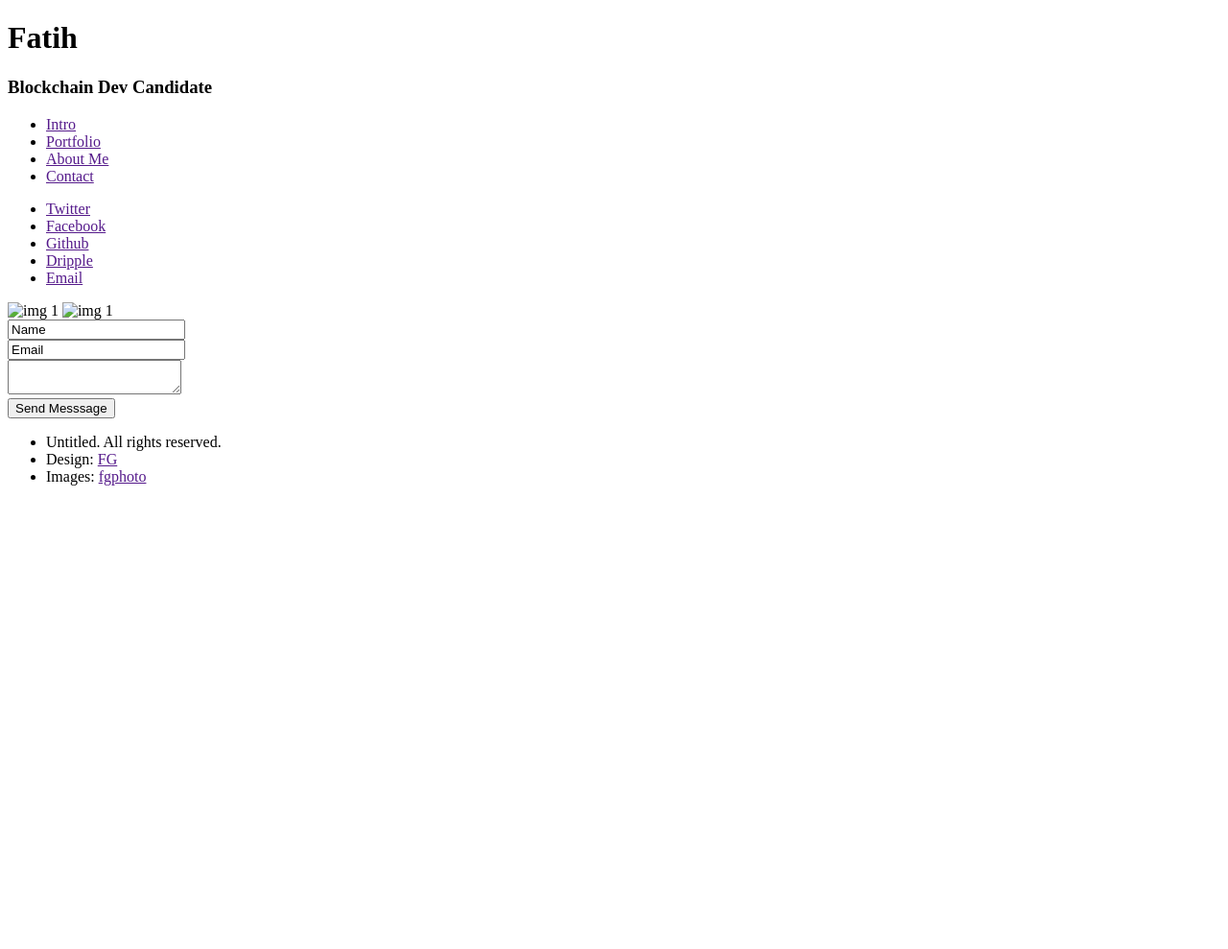
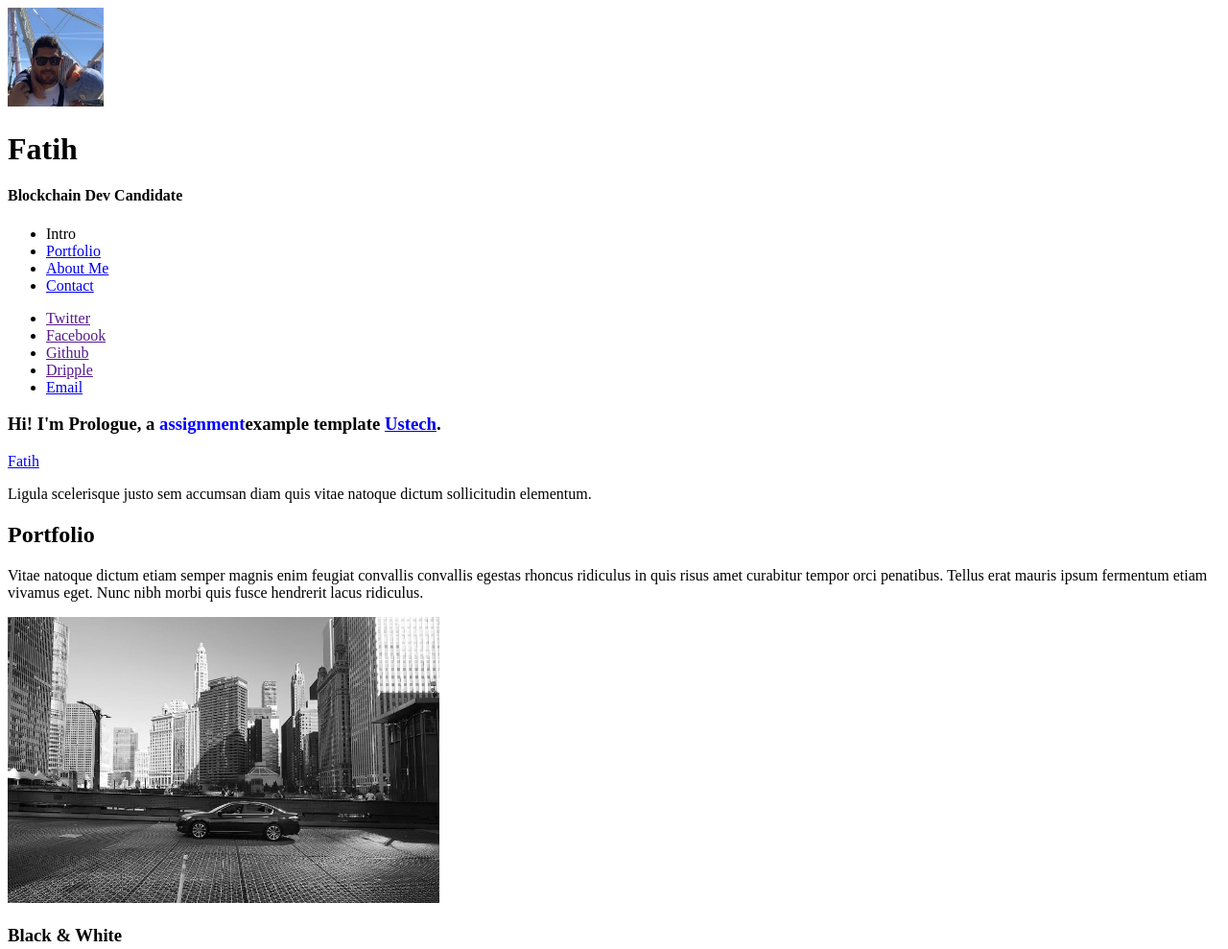
Before and after one commit to fgulen/Assignment-1, a plain HTML site: page index.html in a window 1280 px wide. Shown: the top 989 px of the page at 96% size. Before the commit the page ends 800 px from the top, so only its background shows below. Drawn offline with Linux system fonts and the light colour scheme.

Commit message:
images and links

```diff
--- a/index.html
+++ b/index.html
@@ -1,42 +1,70 @@
 <!DOCTYPE html>
 <html lang="en">
+
 <head>
     <meta charset="UTF-8">
     <meta http-equiv="X-UA-Compatible" content="IE=edge">
     <meta name="viewport" content="width=device-width, initial-scale=1.0">
     <title>Assignment 1</title>
 </head>
+
 <body>
+    <img src="./images/ben.jpeg" alt="fatih" width="100px" />
     <h1>Fatih</h1>
-    <h3>Blockchain Dev Candidate</h3>
+    <h4>Blockchain Dev Candidate</h4>
     <ul>
-        <li><a href="">Intro</a></li>
-        <li><a href="">Portfolio</a></li>
-        <li><a href="">About Me</a></li>
-        <li><a href="">Contact</a></li>
+        <li><a id="">Intro</a></li>
+        <li><a href="#portfolio">Portfolio</a></li>
+        <li><a href="#aboutme">About Me</a></li>
+        <li><a href="#contact">Contact</a></li>
     </ul>
     <ul>
         <li><a href="">Twitter</a></li>
         <li><a href="">Facebook</a></li>
         <li><a href="">Github</a></li>
         <li><a href="">Dripple</a></li>
-        <li><a href="">Email</a></li>
+        <li><a href="mailto:fatih.gulen@outlook.com">Email</a></li>
     </ul>
-    <img src="" alt=" img 1" width="" height=""/>
-    <img src="" alt=" img 1" width="" height=""/>
+    <h3>Hi! I'm Prologue, a <span style="color:blue">assignment</span>example
+        template <a href="www.ustech.org">Ustech</a>.
+    </h3>
+    <a href="#portfolio"> Fatih</a>
+    <P>Ligula scelerisque justo sem accumsan diam quis
+        vitae natoque dictum sollicitudin elementum.
 
+    </P>
+    <h2 id="portfolio">Portfolio</h2>
+    <P>Vitae natoque dictum etiam semper magnis enim feugiat convallis convallis egestas rhoncus ridiculus in quis risus
+        amet curabitur tempor orci penatibus. Tellus erat
+        mauris ipsum fermentum etiam vivamus eget. Nunc nibh morbi quis fusce hendrerit lacus ridiculus.
+    </P>
+
+    <img src="./images/black_white.png" alt=" img 1" width="450" /></br>
+    <h3>Black & White</h3>
+    <img src="./images/chigago.png" alt=" img 1" width="450" /></br>
+    <h3>Street & the Man</h3>
+    <img src="./images/eifel.png" alt=" img 1" width="450" /></br>
+    <h3>Iron Sign</h3>
+    <h2 id="aboutme">About Me</h2>
+    <img src="./images/sunflower.png" alt=" img 1" width="450" /></br>
+    <h3>Yellow Sun</h3>
+    <P>Vitae natoque dictum etiam semper magnis enim feugiat convallis convallis egestas rhoncus ridiculus in quis risus
+        amet curabitur tempor orci penatibus. Tellus erat
+        mauris ipsum fermentum etiam vivamus eget. Nunc nibh morbi quis fusce hendrerit lacus ridiculus.
+    </P>
+    <h2 id="contact">Contact</h2>
     <form>
         <input type="text" value="Name"></br>
         <input type="email" value="Email"></br>
-        <textarea name=? cols="x" rows="y"></textarea></br>
+        <textarea cols="30px" rows="y">Message</textarea></br>
         <button type="submit" value="Send Messsage">Send Messsage</button>
     </form>
     <ul>
-        <li>Untitled. All rights reserved.</li>
+        <li>© Untitled. All rights reserved.</li>
         <li>Design: <a href="">FG</a></li>
-        <li>Images: <a href="">fgphoto</a></li>
+        <li>Images: <a href="https://www.instagram.com/fg_photoo/" target="_blank">fg_photoo</a></li>
     </ul>
 
+</body>
 
-</body>
 </html>
```
Also changed, not shown: images/alalaaa.png (added), images/ben.jpeg (added), images/black_white.png (added), images/chigago.png (added), images/eifel.png (added), images/sunflower.png (added), images/time.png (added), images/wind_and_snow.png (added).
